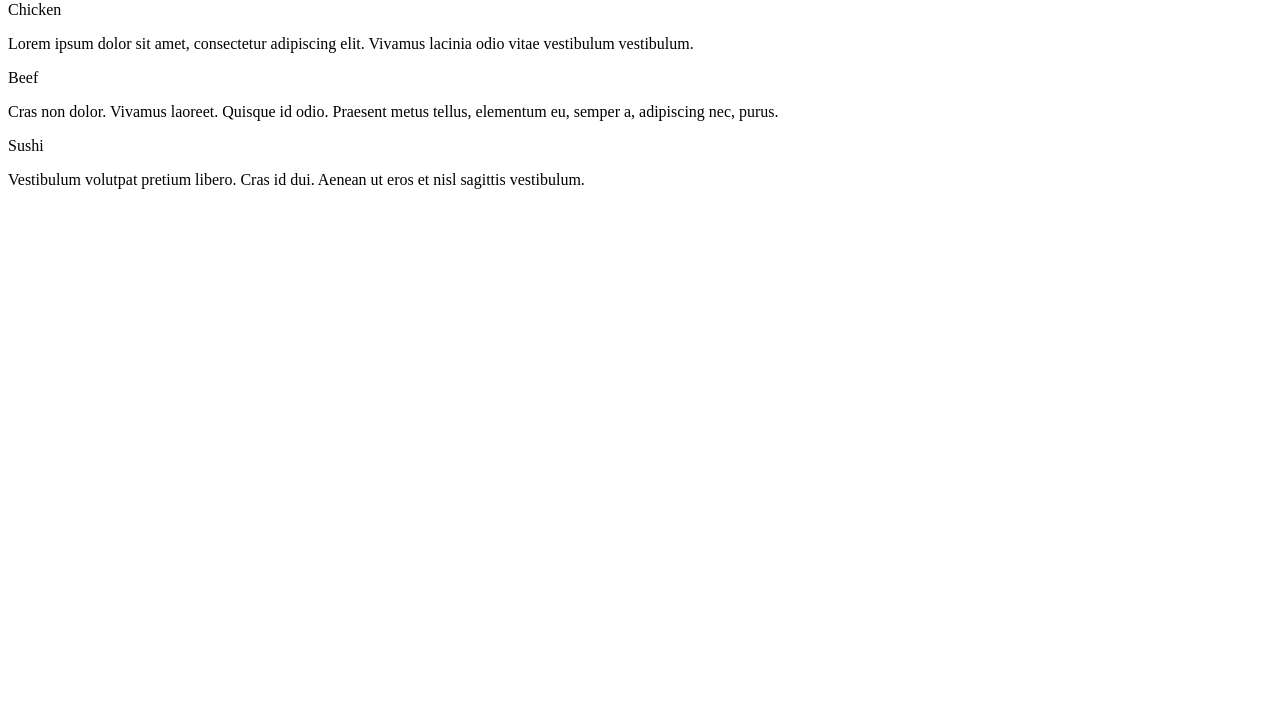
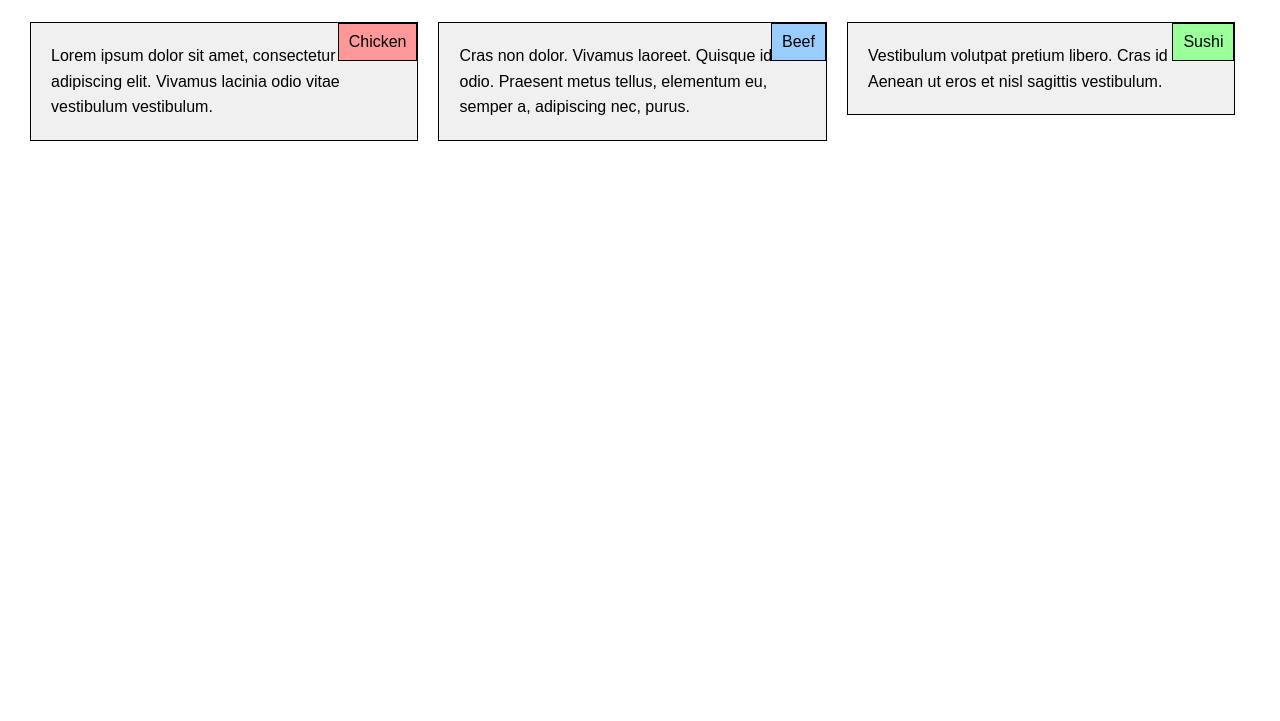
Before and after one commit to NikBor/Answer, a plain HTML site: page index.html in a window 1280 px wide. Shown: the part 79-800 px from the top of the page. Drawn offline with Linux system fonts and the light colour scheme.

Commit message:
Update index.html

```diff
--- a/index.html
+++ b/index.html
@@ -4,7 +4,7 @@
     <meta charset="UTF-8">
     <meta name="viewport" content="width=device-width, initial-scale=1.0">
     <title>Responsive Layout</title>
-    <link rel="stylesheet" href="css/styles.css">
+    <link rel="stylesheet" href="mycss.css">
 </head>
 <body>
     <header>
```
